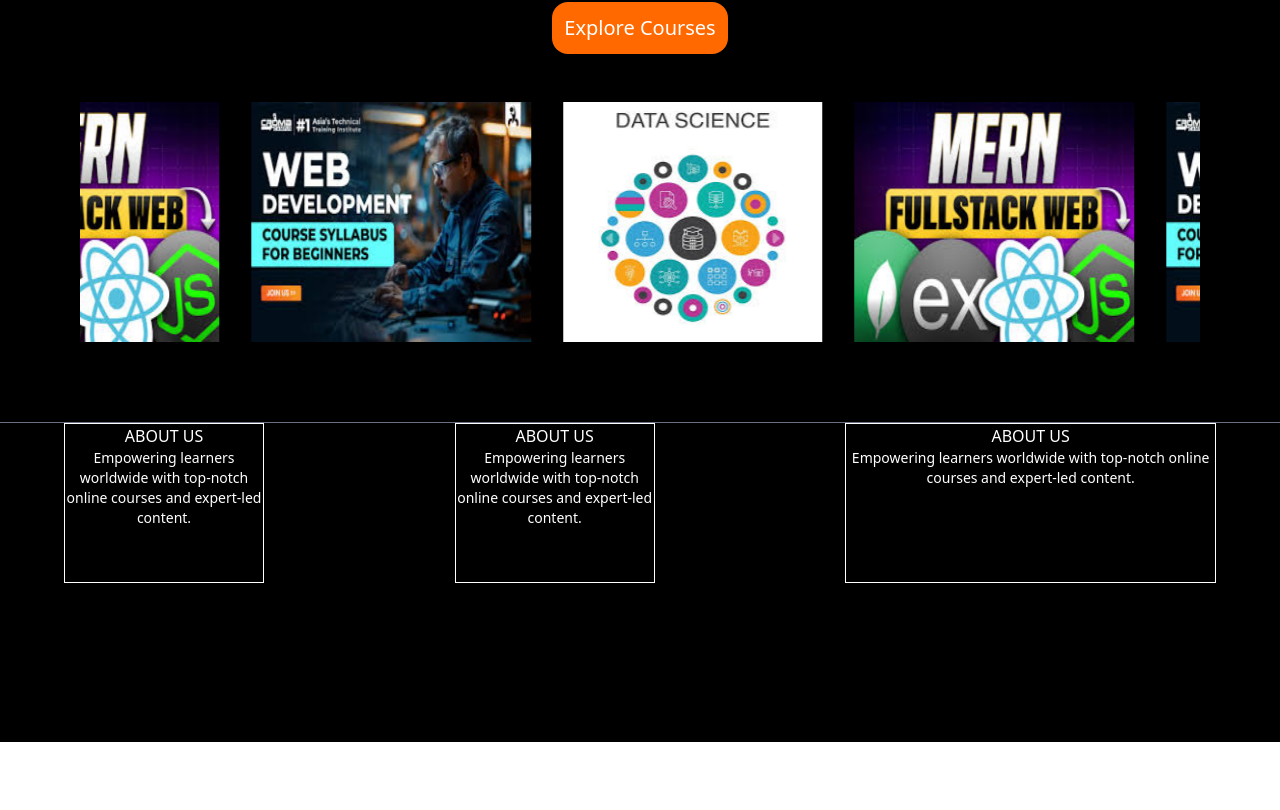
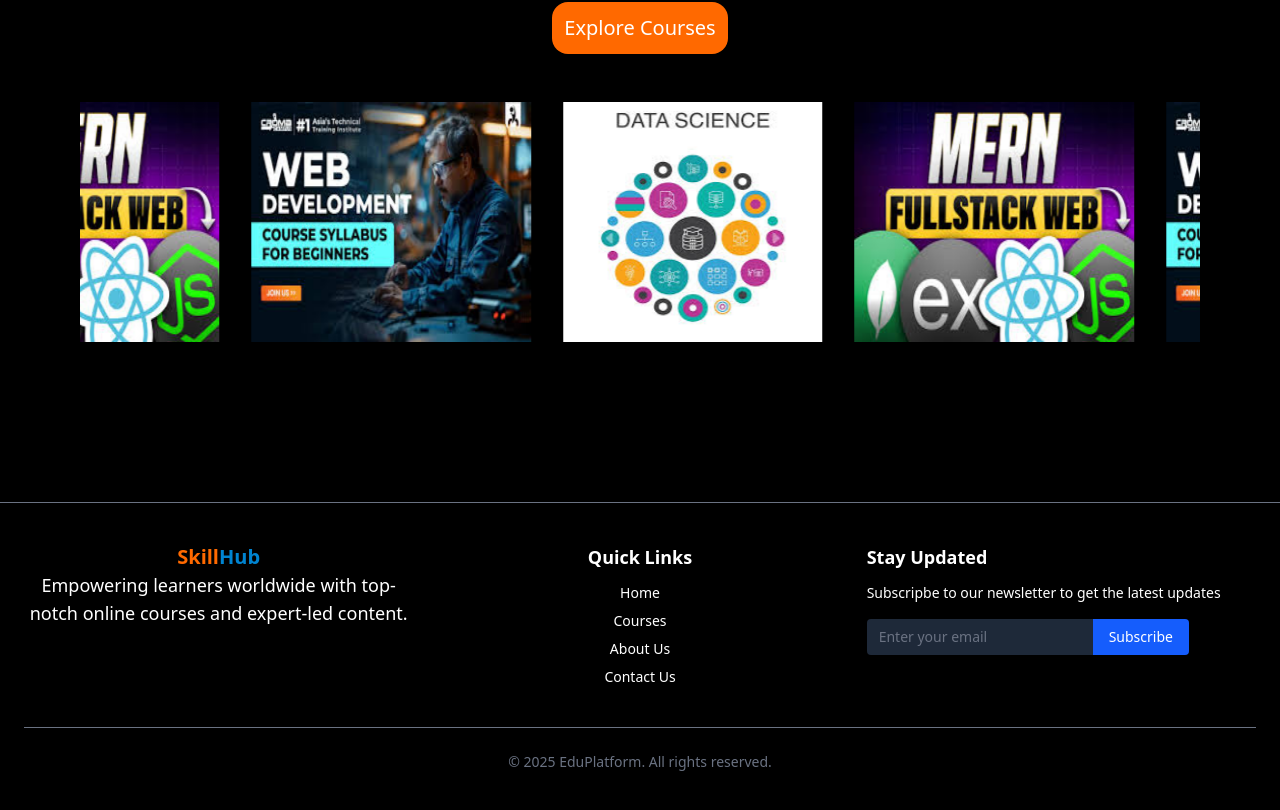
Before and after one commit to rashmi-ranjan-sahoo-dev/course_selling_app, a React (Vite) app in the folder frontend/: page / in a window 1280 px wide. Shown: the part 370-1180 px from the top of the page. Before the commit the page ends 1112 px from the top, so only its background shows below. Built offline with nearby package versions, Linux system fonts and the light colour scheme.

Commit message:
footer complete

```diff
--- a/frontend/package.json
+++ b/frontend/package.json
@@ -17,7 +17,7 @@
     "react-dom": "^19.1.0",
     "react-icons": "^5.5.0",
     "react-router": "^7.6.2",
-    "react-router-dom": "^7.6.2",
+    "react-router-dom": "^7.9.1",
     "tailwindcss": "^4.1.8"
   },
   "devDependencies": {
--- a/frontend/src/components/Footer/Footer.jsx
+++ b/frontend/src/components/Footer/Footer.jsx
@@ -1,23 +1,42 @@
 import React from 'react'
+import { Link } from 'react-router-dom'
 
 const Footer = () => {
   return (
-    <div className='border-t border-gray-500 h-80 '>
-     <div className="grid grid-cols-1 sm:grid-cols-2 md:grid-cols-3 gap-5 w-full max-w-6xl h-fit mx-auto  my-auto  ">
-        <div className='h-40 w-50 border text-center'>
-           <h3>ABOUT US</h3>
-           <p className='text-sm '> Empowering learners worldwide with top-notch online courses and expert-led content.</p>
+    <footer className='border-t border-gray-500 h-80 bg-transparent px-6 py-10 mt-20 '>
+     <div className="grid grid-cols-1 sm:grid-cols-2 md:grid-cols-3 gap-8 w-full max-w-7xl  mx-auto  my-auto  ">
+        <div className='text-center'>
+           <span className='font-semibold text-xl text-orange-500 mb-3'>Skill<span className='text-sky-600'>Hub</span></span>
+           <p className='text-lg '> Empowering learners worldwide with top-notch online courses and expert-led content.</p>
         </div>
-         <div className='h-40 w-50 border text-center '>
-           <h3>ABOUT US</h3>
-           <p className='text-sm'> Empowering learners worldwide with top-notch online courses and expert-led content.</p>
+         <div className=' text-center '>
+           <h3 className='font-semibold text-lg mb-3'>Quick Links</h3>
+          <ul className='space-y-2 text-sm'>
+            <li><Link href="/" className="hover:underline">Home</Link></li>
+            <li><Link href="/courses"  className="hover:underline">Courses</Link></li>
+            <li><Link href="#" className="hover:underline">About Us</Link></li>
+            <li><Link href="#" className="hover:underline">Contact Us</Link></li>
+          </ul>
         </div>
-         <div className='h-40 w-fit border text-center'>
-           <h3>ABOUT US</h3>
-           <p className='text-sm'> Empowering learners worldwide with top-notch online courses and expert-led content.</p>
+         <div >
+           <h3 className='text-lg font-semibold mb-3'>Stay Updated</h3>
+           <p className='text-sm mb-4'> Subscripbe to our newsletter to get the latest updates</p>
+           <form className='flex'>
+            <input
+            type="email"
+            placeholder='Enter your email'
+            className='px-3 py-2 rounded-l bg-gray-800 text-sm text-white placeholder-gray-500 focus:outline-none'
+            />
+            <button type='submit'
+            className='bg-blue-600 hover:bg-blue-700 px-4 py2 rounded-r text-sm font-medium text-white'>Subscribe</button>
+           </form>
         </div>
       </div>
-    </div>
+
+      <div className='mt-10 border-t pt-6 text-sm text-center text-gray-500'>
+         © {2025} EduPlatform. All rights reserved.
+      </div>
+    </footer>
   )
 }
 
```
Also changed, not shown: 1 other file (tests, documents, lock files or other folders).
